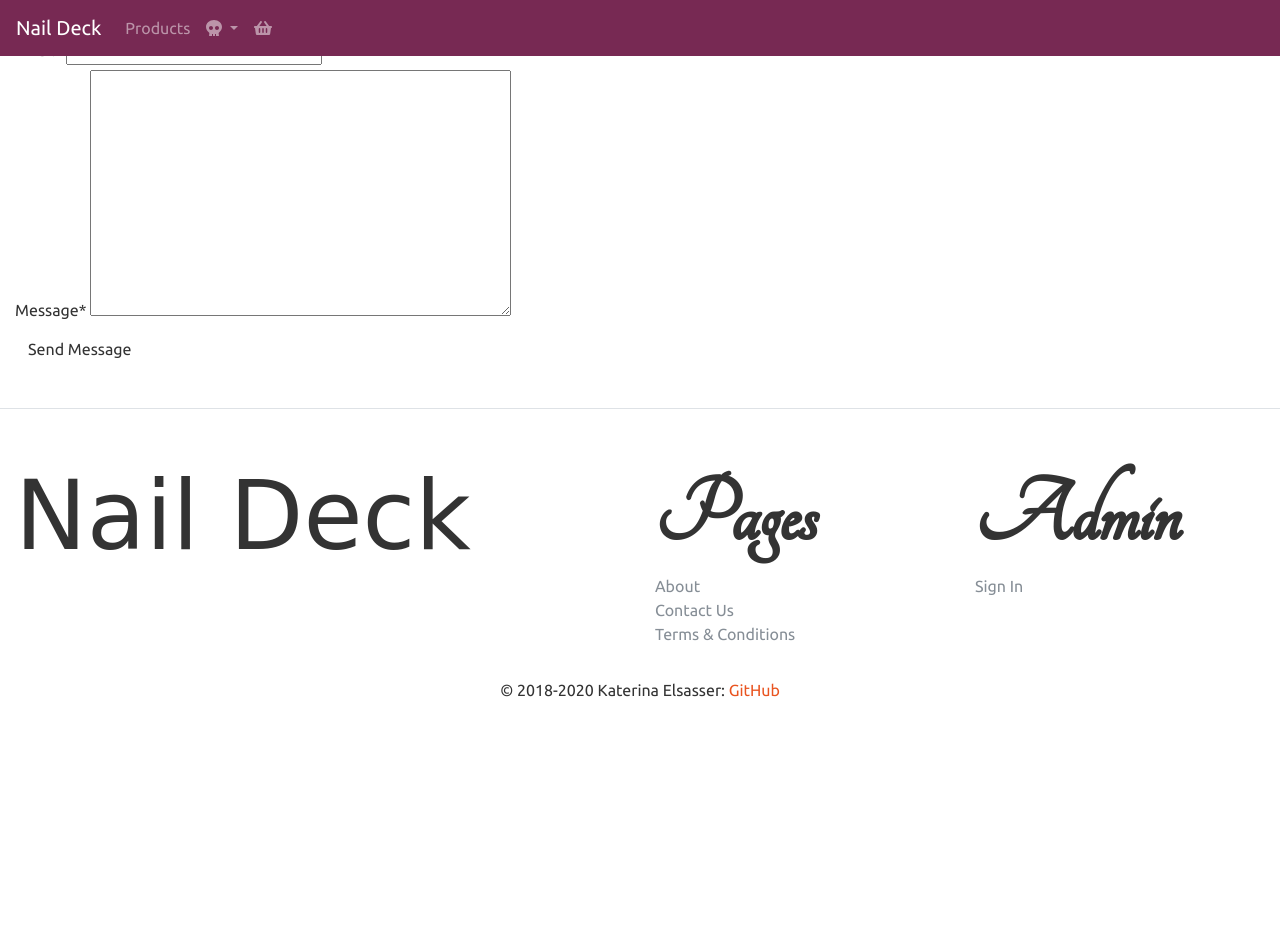
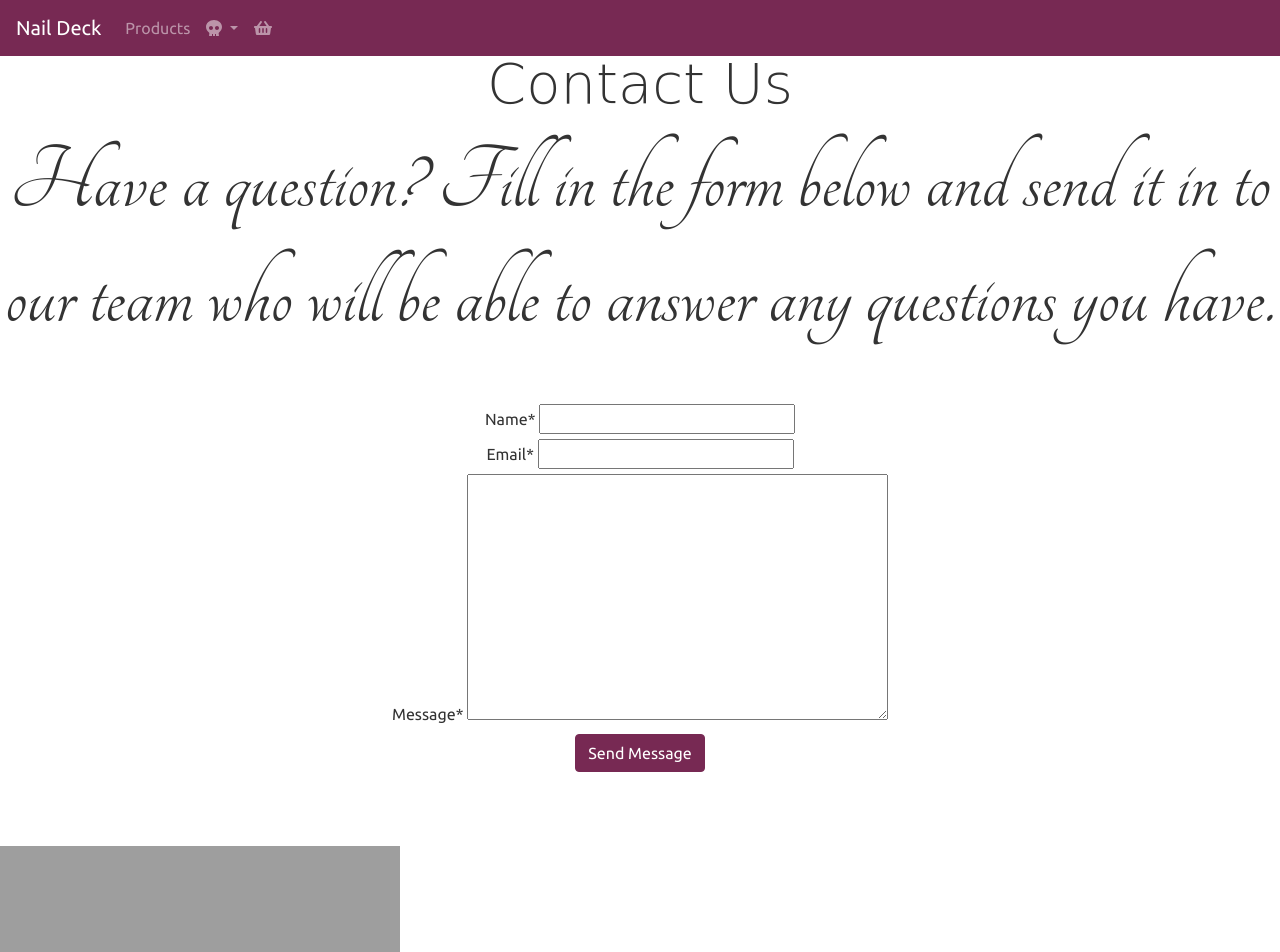
Before and after one commit to katerinaelsasser/NailDeck, a Django app: page /contact/ in a window 1280 px wide. Shown: the top 952 px of the page. Before the commit the page ends 697 px from the top, so only its background shows below. Run offline with Django 3.2, Linux system fonts and the light colour scheme; some libraries are stand-ins or nearby versions; some web fonts are replaced; grey boxes are pictures that could not be loaded.

Commit message:
reducing header padding

```diff
--- a/pages/templates/contact.html
+++ b/pages/templates/contact.html
@@ -1,8 +1,18 @@
-{% extends "base.html" %}
+{% extends 'base.html' %}
+{% load static from staticfiles %}
 {% block content %}
 <div class="col-sm-12">
+
+        </div>
+
+        <!----Content---->
+<div class="container-fluid">
+    <div class="header-title text-center">
+      <h1 class="display-4">Contact Us</h1>
+      <h2>Have a question? Fill in the form below and send it in to our team who will be able to answer any questions you have.</h2>
+        <div class="px-3 py-3 pt-md-5 pb-md-4 mx-auto text-center">
             <form method="POST" class="form" action="{% url 'contact' %}">
-                {% csrf_token %}
+            {% csrf_token %}
                 <div class="form__group">
                     <label class="form__group__label" for="name">Name<span class="form__required">*</span></label>
                     {{contact_form.name}}
@@ -15,7 +25,52 @@
                     <label class="form__group__label" for="message">Message<span class="form__required">*</span></label>
                     {{contact_form.message}}
                 </div>
-                <button class="form__submit btn btn--primary" type="submit">Send Message</button>
+                <button class="btn btn-dark" type="submit">Send Message</button>
             </form>
         </div>
+    </div>
+    <img class="img-fluid" src="{% static 'images/display-9.jpg' %}">
+</div>
+
+<!---Your Images--->
+<div class="container-fluid">
+    <div class="px-3 py-3 pt-md-5 pb-md-4 mx-auto text-center">
+      <h1>Your Images</h1>
+      <p class="py-3">We love your images of our varnishes. Tag #NAILDECK or @NailDeck and you may even be features on our website.</p>
+    </div>
+    <div class="row">
+        <div class="insta-accounts col-3">
+            <a href="{% url 'products' %}">
+                <img class="img-fluid" src="{% static 'images/instagram-5.jpg' %}">
+            </a>
+        <div class="insta-accounts">
+            <h2><a href="https://www.instagram.com/">@BethH</a></h2>
+        </div>
+        </div>
+        <div class="insta-accounts col-3">
+            <a href="{% url 'products' %}">
+                <img class="img-fluid" src="{% static 'images/instagram-6.jpg' %}">
+            </a>
+            <div class="insta-accounts">
+                <h2><a href="https://www.instagram.com/">@Lucy_Smith</a></h2>
+            </div>
+        </div>
+        <div class="insta-accounts col-3">
+            <a href="{% url 'products' %}">
+                <img class="img-fluid" src="{% static 'images/instagram-7.jpg' %}">
+            </a>
+            <div class="insta-accounts">
+                <h2><a href="https://www.instagram.com/">@LouiseXOX</a></h2>
+            </div>
+        </div>
+        <div class="insta-accounts col-3">
+            <a href="{% url 'products' %}">
+                <img class="img-fluid" src="{% static 'images/instagram-8.jpg' %}">
+            </a>
+        <div class="insta-accounts">
+            <h2><a href="https://www.instagram.com/">@CBennet</a></h2>
+        </div>
+        </div>
+    </div>
+</div>
 {% endblock %}
--- a/static/css/custom.css
+++ b/static/css/custom.css
@@ -11,7 +11,7 @@ h2 {
     font-size: 6rem;
 }
 
-/*---------------*/
+/*------whole website---------*/
 body,
 .container-fluid,
 .row {
@@ -21,10 +21,6 @@ body,
 
 .icon-bar {
     background-color: #fff;
-}
-
-.accountform {
-    padding-top: 20px;
 }
 
 .badge {
@@ -75,7 +71,7 @@ caption p {
 
 /*---------headers-----------*/
 .header-title {
-    padding-top: 150px;
+    padding-top: 50px;
     padding-bottom: 50px;
 }
 
@@ -108,7 +104,7 @@ footer {
     margin-top: 50px;
 }
 
-/*--------login-------*/
+/*--------account pages-------*/
 :root {
   --input-padding-x: 1.5rem;
   --input-padding-y: .75rem;
@@ -212,7 +208,9 @@ footer {
   }
 }
 
-/*-----register-----*/
+.accountform {
+    padding-top: 20px;
+}
 
 .register-img {
     height: 20%;
```
